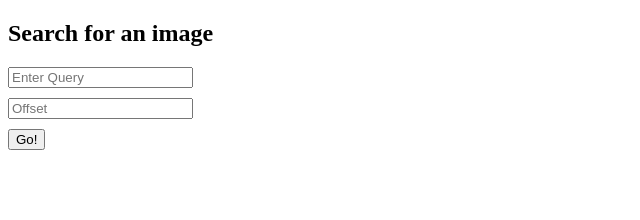
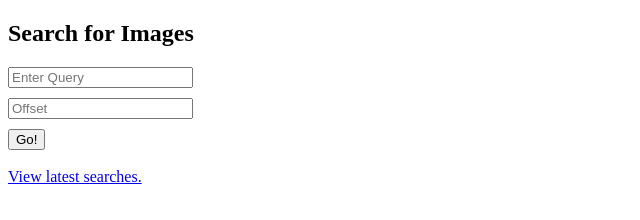
Before and after one commit to vcooley/image-search, a website: page index.html in a window 1280 px wide. Shown: the whole page, without its empty margins (0-640 px from the left). Drawn offline with Linux system fonts and the light colour scheme.

Commit message:
Added link to latest searches

```diff
--- a/index.html
+++ b/index.html
@@ -4,11 +4,13 @@
   <title>Image Search</title>
 </head>
 <body>
-  <h2>Search for an image</h2>
+  <h2>Search for Images</h2>
   <form action="api/search" method="get">
     <input name="query" placeholder="Enter Query"/><br>
-    <input name="offset" placeholder="Offset" style="margin-top: 10px"/><br>
-    <button type="submit" style="margin-top: 10px">Go!</button>
+    <input name="offset" placeholder="Offset" style="margin-top: 10px;"/><br>
+    <button type="submit" style="margin-top: 10px;">Go!</button>
   </form>
+  <br>
+  <a href="api/latest"> View latest searches.</a>
 </body>
 </html>
```
